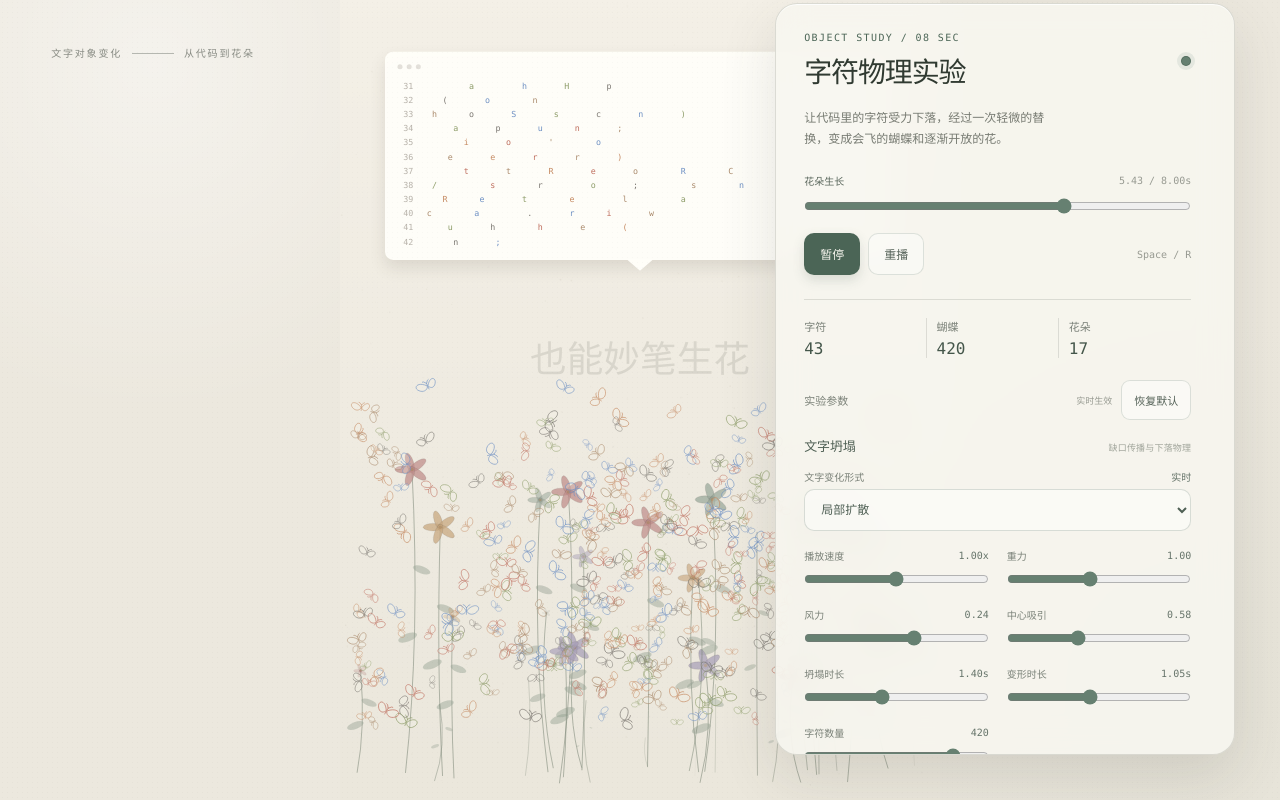
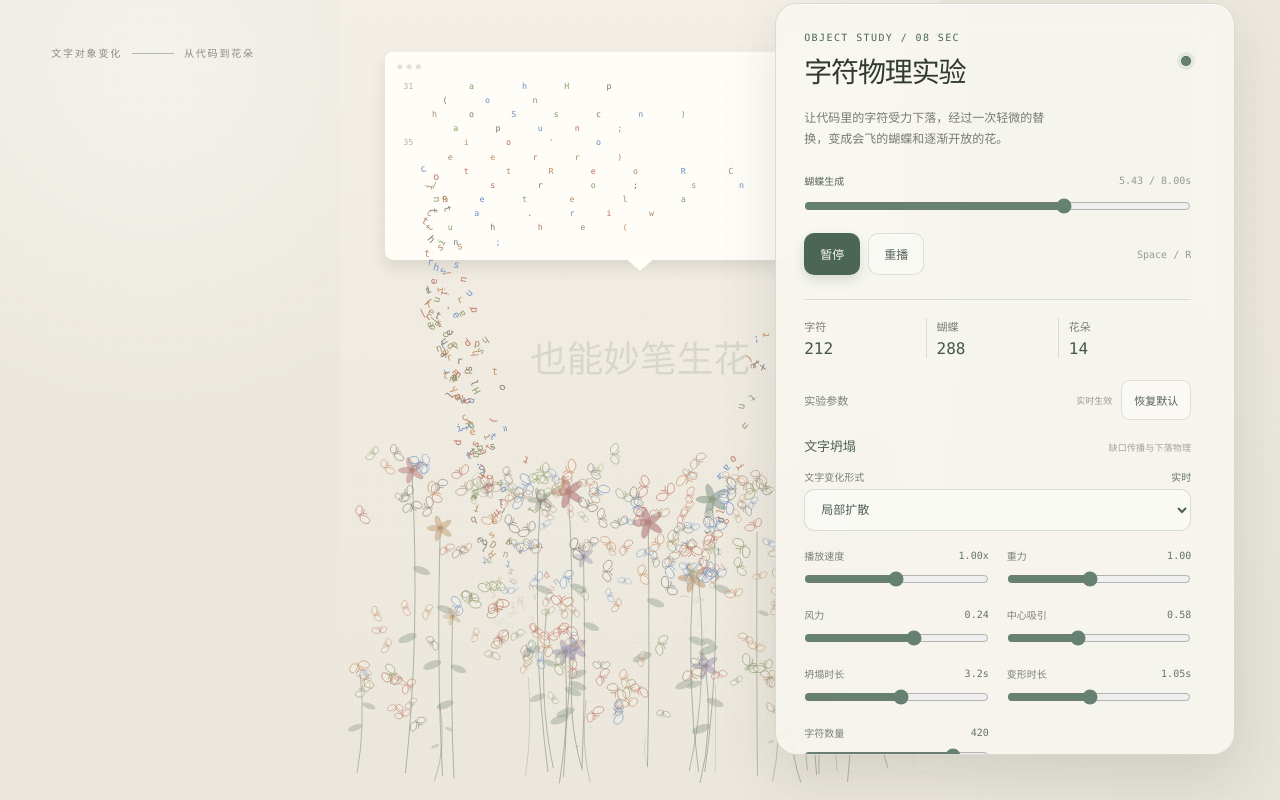
Before and after one commit to DewMysimple/Character, a React (Vite) app: page / in a window 1280 px wide. Built offline with nearby package versions, Linux system fonts and the light colour scheme.

Commit message:
fix: calibrate independent glyph collapse physics

```diff
--- a/src/components/ControlPanel.tsx
+++ b/src/components/ControlPanel.tsx
@@ -145,10 +145,10 @@ export function ControlPanel({
             <Parameter
               label="坍塌时长"
               value={config.collapseDuration}
-              min={0.7}
-              max={2.4}
-              step={0.05}
-              display={`${formatValue(config.collapseDuration)}s`}
+              min={1.4}
+              max={4.8}
+              step={0.1}
+              display={`${formatValue(config.collapseDuration, 1)}s`}
               onChange={(value) => onConfigChange("collapseDuration", value)}
             />
             <Parameter
--- a/src/engine/scene.ts
+++ b/src/engine/scene.ts
@@ -59,6 +59,8 @@ const COLLAPSE_FOCUS_COLUMN = Math.round(MAX_CODE_COLUMN / 2);
 const COLLAPSE_FOCUS_LINE = 5;
 const COLUMN_COLLAPSE_CORE_RADIUS = 2;
 const COLUMN_COLLAPSE_GROUP_WIDTH = 4;
+const COLLAPSE_START_TIME = 1.12;
+const SOURCE_GLYPH_FADE_DURATION = 0.14;
 
 type ParticleSource = (typeof PARTICLE_POSITIONS)[number];
 type ParticleSourcePlan = {
@@ -160,10 +162,13 @@ const drawCodeCard = (
 
   context.font = "10px 'SFMono-Regular', Consolas, monospace";
   context.textBaseline = "middle";
-  const missingGlyphs = new Set(
+  const missingGlyphs = new Map(
     glyphs
       .filter((glyph) => glyph.active)
-      .map((glyph) => `${glyph.sourceLine}:${glyph.sourceColumn}`),
+      .map((glyph) => [
+        `${glyph.sourceLine}:${glyph.sourceColumn}`,
+        clamp((time - glyph.releaseAt) / SOURCE_GLYPH_FADE_DURATION, 0, 1),
+      ]),
   );
   CODE_LINES.forEach((line, lineIndex) => {
     const y = cardY + 42 + lineIndex * CODE_LINE_STEP;
@@ -175,12 +180,14 @@ const drawCodeCard = (
     const reveal = clamp((time - 0.2) / 0.9, 0, 1);
     const visibleLength = Math.ceil(line.length * reveal);
     [...line.slice(0, visibleLength)].forEach((character, characterIndex) => {
-      if (missingGlyphs.has(`${lineIndex}:${characterIndex}`)) return;
+      const sourceFade = missingGlyphs.get(`${lineIndex}:${characterIndex}`) ?? 0;
       const color = CODE_PALETTE[(lineIndex * 7 + characterIndex) % CODE_PALETTE.length];
+      context.globalAlpha = 1 - sourceFade;
       context.fillStyle = character === " " ? "rgba(70, 68, 63, 0.52)" : color;
       context.fillText(character, cardX + 50 + characterIndex * CODE_CHAR_STEP, y);
     });
   });
+  context.globalAlpha = 1;
   context.restore();
 };
 
@@ -474,7 +481,14 @@ export class SceneEngine {
   advance(realDelta: number) {
     const delta = clamp(realDelta, 0, 0.05) * this.config.speed;
     if (delta <= 0) return;
-    this.step(delta);
+
+    // Keep a dropped frame from turning into a visible physics jump. Normal
+    // frames still use one step; only a long frame is split into safe slices.
+    const substeps = Math.max(1, Math.ceil(delta * 60));
+    const substepDelta = delta / substeps;
+    for (let index = 0; index < substeps; index += 1) {
+      this.step(substepDelta);
+    }
   }
 
   getSnapshot(): SceneSnapshot {
@@ -515,12 +529,12 @@ export class SceneEngine {
         glyph.y = CODE_START_Y + glyph.sourceLine * CODE_LINE_STEP;
         glyph.vx =
           this.config.collapseMode === "column-collapse"
-            ? (seededRandom(this.seed + glyph.sourceColumn * 2.61 + 41) - 0.5) * 0.08
-            : (seededRandom(glyph.seed + 23) - 0.5) * 0.35;
+            ? (seededRandom(this.seed + glyph.sourceColumn * 2.61 + 41) - 0.5) * 0.035
+            : (seededRandom(glyph.seed + 23) - 0.5) * 0.12;
         glyph.vy =
           this.config.collapseMode === "column-collapse"
-            ? 0.06 + seededRandom(this.seed + glyph.sourceColumn * 3.17 + 91) * 0.05
-            : seededRandom(glyph.seed + 24) * 0.3;
+            ? 0.012 + seededRandom(this.seed + glyph.sourceColumn * 3.17 + 91) * 0.025
+            : 0.008 + seededRandom(glyph.seed + 24) * 0.035;
       }
       if (!glyph.active) return;
 
@@ -537,10 +551,11 @@ export class SceneEngine {
       const turbulence = isColumnCollapse
         ? Math.sin(glyphAge * 3.8 + glyph.sourceColumn * 0.47) * 0.008
         : Math.sin(glyphAge * 9 + glyph.turbulencePhase) * 0.02;
-      const dropAcceleration = this.config.gravity * (0.18 + clamp(glyphAge / 1.6, 0, 1) * 0.045);
+      const dropAcceleration =
+        this.config.gravity * (0.065 + clamp(glyphAge / 2.6, 0, 1) * 0.022);
       const verticalJitter = isColumnCollapse
-        ? Math.sin(glyphAge * 4.2 + glyph.sourceColumn * 0.54) * 0.004
-        : Math.cos(glyphAge * 7 + glyph.flutterPhase) * 0.022;
+        ? 0
+        : Math.cos(glyphAge * 7 + glyph.flutterPhase) * 0.0025;
       glyph.vx +=
         (this.config.wind * 0.002 + centerDrift + flutter * (isColumnCollapse ? 0.004 : 0.014) + turbulence) *
         delta *
@@ -551,15 +566,15 @@ export class SceneEngine {
       glyph.vx *= this.config.drag;
       glyph.vy *= this.config.drag;
       const glyphSpeed = Math.hypot(glyph.vx, glyph.vy);
-      if (glyphSpeed > 18) {
-        glyph.vx = (glyph.vx / glyphSpeed) * 18;
-        glyph.vy = (glyph.vy / glyphSpeed) * 18;
+      if (glyphSpeed > 14) {
+        glyph.vx = (glyph.vx / glyphSpeed) * 14;
+        glyph.vy = (glyph.vy / glyphSpeed) * 14;
       }
       glyph.x += glyph.vx * delta * 60;
       glyph.y += glyph.vy * delta * 60;
       glyph.rotation += glyph.rotationSpeed * delta * 60;
 
-      const enoughDropTime = glyphAge >= 1.05;
+      const enoughDropTime = glyphAge >= 1.25;
       const reachedFlowerZone = glyph.y >= glyph.morphThresholdY;
       const safeFallback = this.time >= glyph.morphAt && glyph.y >= FLOWER_ZONE_MIN_Y - 70;
       if (glyph.stage !== "morphing" && enoughDropTime && (reachedFlowerZone || safeFallback)) {
@@ -700,10 +715,22 @@ export class SceneEngine {
   }
 
   private getStage(): Stage {
-    if (this.time < 1.4) return "intro";
-    if (this.time < 3.35) return "falling";
-    if (this.time < 5.2) return "morphing";
+    const releaseJitterWindow = this.config.collapseMode === "column-collapse" ? 0 : 0.24;
+    const collapseEnd =
+      COLLAPSE_START_TIME + this.getCollapseReleaseSpan() + releaseJitterWindow;
+    const morphEnd = Math.min(SCENE_DURATION - 1.1, collapseEnd + 1.5);
+    if (this.time < COLLAPSE_START_TIME) return "intro";
+    if (this.time < collapseEnd) return "falling";
+    if (this.time < morphEnd) return "morphing";
     return "bloom";
+  }
+
+  private getCollapseReleaseSpan() {
+    const configuredDuration = clamp(this.config.collapseDuration, 1.4, 4.8);
+    return this.config.collapseMode === "local-collapse" ||
+      this.config.collapseMode === "column-collapse"
+      ? configuredDuration
+      : Math.max(1.5, configuredDuration * 0.72);
   }
 
   private buildGlyphs() {
@@ -717,17 +744,13 @@ export class SceneEngine {
       const releaseJitter =
         this.config.collapseMode === "column-collapse"
           ? 0
-          : seededRandom(seed) * 0.08;
-      const releaseSpan =
-        this.config.collapseMode === "local-collapse"
-          ? this.config.collapseDuration * 1.6
-          : this.config.collapseMode === "column-collapse"
-            ? Math.max(0.45, this.config.collapseDuration * 0.95)
-            : 1.5;
+          : seededRandom(seed + 29) * 0.24;
+      const releaseSpan = this.getCollapseReleaseSpan();
       const releaseAt = sourcePlan.collapsible
-        ? (this.config.collapseMode === "local-collapse" ? 1.24 : 1.18) +
-          collapseOrder * releaseSpan +
-          releaseJitter
+        ? Math.max(
+            COLLAPSE_START_TIME,
+            COLLAPSE_START_TIME + collapseOrder * releaseSpan + releaseJitter,
+          )
         : Number.POSITIVE_INFINITY;
       this.glyphs.push({
         id: index,
@@ -743,7 +766,7 @@ export class SceneEngine {
         stage: "intro",
         releaseAt,
         morphAt: sourcePlan.collapsible
-          ? releaseAt + 1.85 + seededRandom(seed + 7) * 0.38
+          ? releaseAt + 1.6 + seededRandom(seed + 7) * 0.28
           : Number.POSITIVE_INFINITY,
         morphThresholdY:
           FLOWER_ZONE_MIN_Y + seededRandom(seed + 8) * (FLOWER_ZONE_MAX_Y - FLOWER_ZONE_MIN_Y),
@@ -775,7 +798,15 @@ export class SceneEngine {
         Math.hypot(COLLAPSE_FOCUS_COLUMN, COLLAPSE_FOCUS_LINE * 2.65),
         Math.hypot(MAX_CODE_COLUMN - COLLAPSE_FOCUS_COLUMN, (CODE_LINES.length - 1 - COLLAPSE_FOCUS_LINE) * 2.65),
       );
-      return clamp((localDistance - 1.2) / Math.max(1, maxDistance - 1.2), 0, 1);
+      const normalizedDistance = clamp(
+        (localDistance - 1.2) / Math.max(1, maxDistance - 1.2),
+        0,
+        1,
+      );
+      // Hold the breach close to its origin, then let the failure front
+      // travel outward. This keeps the early gap readable instead of
+      // turning the card into a full-width particle burst.
+      return normalizedDistance ** 1.38;
     }
     if (mode === "column-collapse") {
       const group = getColumnCollapseGroup(source.sourceColumn);
--- a/src/engine/types.ts
+++ b/src/engine/types.ts
@@ -133,7 +133,7 @@ export const DEFAULT_PHYSICS: PhysicsConfig = {
   centerAttraction: 0.58,
   drag: 0.988,
   morphDuration: 1.05,
-  collapseDuration: 1.4,
+  collapseDuration: 3.2,
   collapseMode: "local-collapse",
   particleCount: 420,
   speed: 1,
```
Also changed, not shown: wiki_memory/决策/ADR-005-局部坍塌传播与性能缓存.md (+9 -7 lines), wiki_memory/决策/ADR-010-参考视频校准与逐字符坍塌物理.md (added, +48 -0 lines), wiki_memory/当前状态/当前约束.md (+4 -3 lines), wiki_memory/当前状态/系统架构.md (+8 -6 lines), wiki_memory/当前状态/项目概览.md (+3 -2 lines), wiki_memory/日志/2026-09-01-参考视频校准与逐字符坍塌物理.md (added, +49 -0 lines), wiki_memory/日志/MOC_工作日志.md (+2 -1 lines), wiki_memory/决策/README.md, 1 other file (tests, documents, lock files or other folders).
